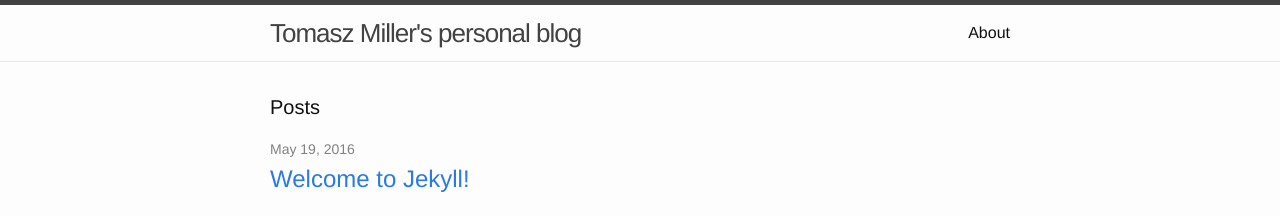
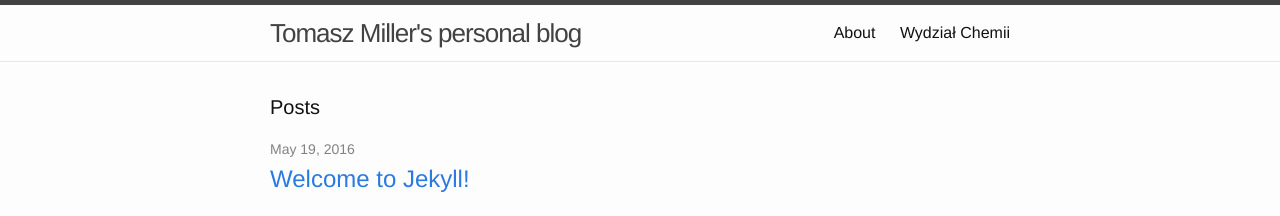
Before and after one commit to peniakoff/peniakoff.github.io, a Jekyll site: the page built from index.html, in a window 1280 px wide. Shown: the top 216 px of the page. Built offline with Jekyll 4.4.1, drawn with Linux system fonts in a browser that asks for light colours.

Commit message:
Update index.html

```diff
--- a/chemia/index.html
+++ b/chemia/index.html
@@ -1,3 +1,9 @@
+---
+layout: page
+title: Wydział Chemii
+permalink: /chemia/
+---
+
 <div style="width: 100%; text-align:  center; font-family: sans-serif; line-height: 1.5;">
   <div style="margin: 40px auto; text-align:  justify; width: 786px;">
     <p><strong><span style="font-style: italic;">Szanowni Państwo,</span></strong></p>
```
